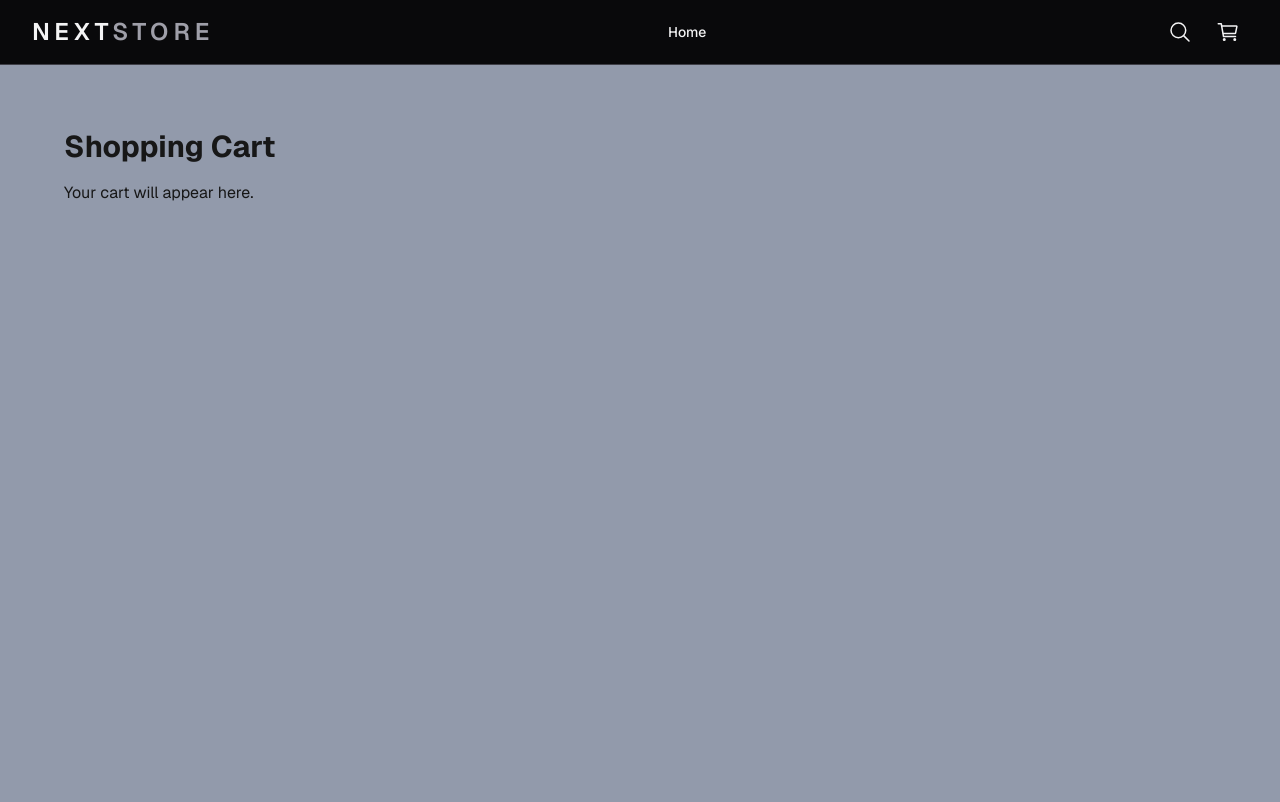
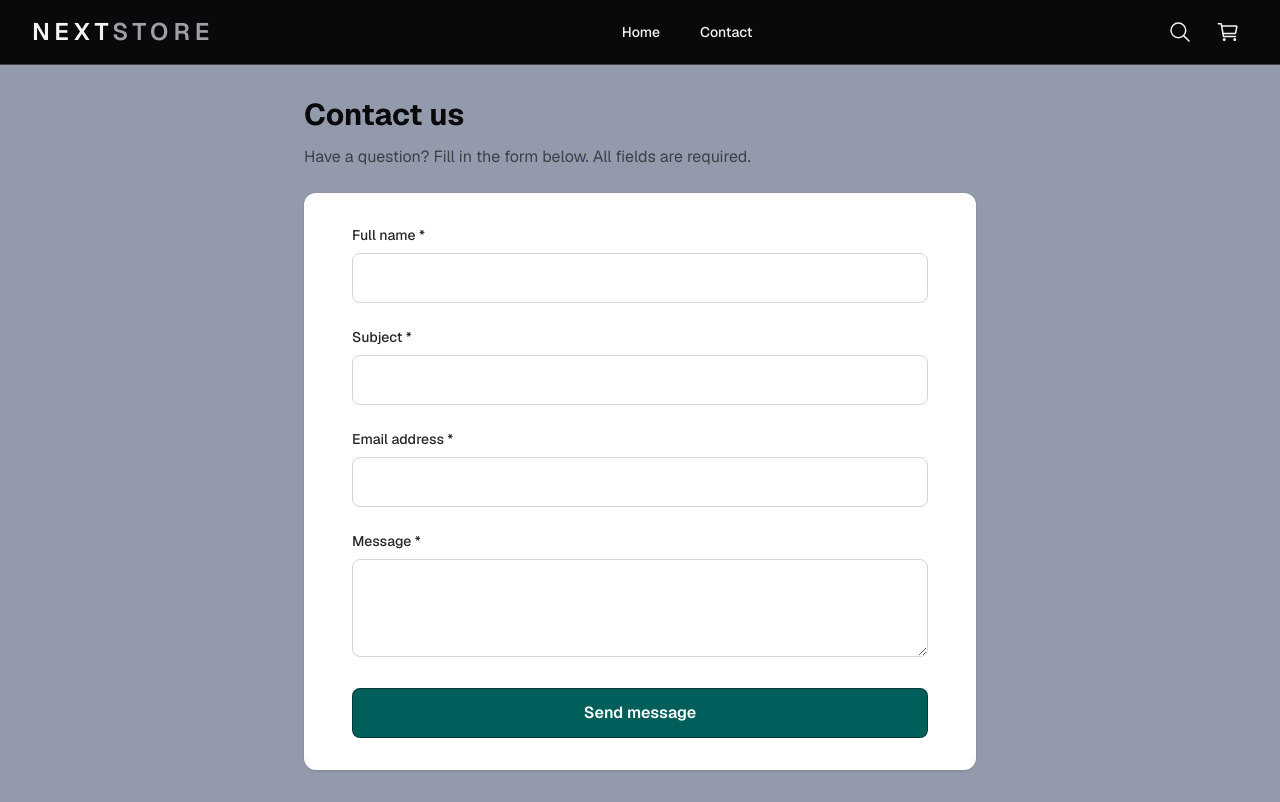
Before and after one commit to miastubb/Mia_Stubb-olsen_jsf_mar25ft, a Next.js app: page /contact in a window 1280 px wide. Built offline with nearby package versions, Linux system fonts and the light colour scheme.

Commit message:
feat: add accessible contact form with validation

```diff
--- /dev/null
+++ b/app/contact/layout.tsx
@@ -0,0 +1,11 @@
+import type { Metadata } from "next";
+import type { ReactNode } from "react";
+
+export const metadata: Metadata = {
+  title: "Contact Us",
+  description: "Get in touch with Next Store using our contact form.",
+};
+
+export default function ContactLayout({ children }: { children: ReactNode }) {
+  return children;
+}
--- a/app/contact/page.tsx
+++ b/app/contact/page.tsx
@@ -1,8 +1,239 @@
-export default function CartPage() {
+"use client";
+
+import { useState, type SubmitEvent } from "react";
+import {
+  validateContactForm,
+  type ContactFormValues,
+} from "@/utils/validateContactForm";
+
+type FieldName = keyof ContactFormValues;
+
+const initialValues: ContactFormValues = {
+  fullName: "",
+  subject: "",
+  email: "",
+  message: "",
+};
+
+const fieldOrder: FieldName[] = ["fullName", "subject", "email", "message"];
+
+const inputClasses =
+  "mt-2 w-full rounded-lg border border-zinc-300 bg-white px-4 py-3 text-zinc-950 focus-visible:outline-2 focus-visible:outline-offset-2 focus-visible:outline-teal-800";
+
+export default function ContactPage() {
+  const [values, setValues] = useState<ContactFormValues>(initialValues);
+  const [touched, setTouched] = useState<Partial<Record<FieldName, boolean>>>(
+    {},
+  );
+  const [hasAttemptedSubmit, setHasAttemptedSubmit] = useState(false);
+  const [isSuccess, setIsSuccess] = useState(false);
+
+  const errors = validateContactForm(values);
+
+  function updateField(field: FieldName, value: string) {
+    setValues((current) => ({
+      ...current,
+      [field]: value,
+    }));
+    setIsSuccess(false);
+  }
+
+  function markTouched(field: FieldName) {
+    setTouched((current) => ({
+      ...current,
+      [field]: true,
+    }));
+  }
+
+  function getFieldError(field: FieldName) {
+    return hasAttemptedSubmit || touched[field] ? errors[field] : undefined;
+  }
+
+  function handleSubmit(event: SubmitEvent<HTMLFormElement>) {
+    event.preventDefault();
+    setHasAttemptedSubmit(true);
+    setIsSuccess(false);
+
+    const firstInvalidField = fieldOrder.find((field) => errors[field]);
+
+    if (firstInvalidField) {
+      const input = event.currentTarget.elements.namedItem(firstInvalidField);
+
+      if (input instanceof HTMLElement) {
+        input.focus();
+      }
+
+      return;
+    }
+
+    setIsSuccess(true);
+  }
+
+  const fullNameError = getFieldError("fullName");
+  const subjectError = getFieldError("subject");
+  const emailError = getFieldError("email");
+  const messageError = getFieldError("message");
+
   return (
-    <main className="flex-1 p-8">
-      <h1 className="text-3xl font-bold">Shopping Cart</h1>
-      <p className="mt-4">Your cart will appear here.</p>
-    </main>
+    <section
+      aria-labelledby="contact-heading"
+      className="mx-auto w-full max-w-2xl"
+    >
+      <h1
+        id="contact-heading"
+        className="mb-3 text-3xl font-bold text-zinc-950"
+      >
+        Contact us
+      </h1>
+
+      <p className="mb-6 text-zinc-700">
+        Have a question? Fill in the form below. All fields are required.
+      </p>
+
+      <div className="rounded-xl bg-white px-6 py-8 shadow-sm sm:px-8 lg:px-12">
+        <div role="status" aria-live="polite" aria-atomic="true">
+          {isSuccess && (
+            <p className="mb-6 rounded-lg border border-teal-700 bg-teal-50 p-4 text-teal-900">
+              Your form passed validation successfully.
+            </p>
+          )}
+        </div>
+
+        {hasAttemptedSubmit && Object.keys(errors).length > 0 && (
+          <p
+            role="alert"
+            className="mb-6 rounded-lg border border-red-300 bg-red-50 p-4 text-red-800"
+          >
+            Please correct the highlighted fields below.
+          </p>
+        )}
+
+        <form noValidate onSubmit={handleSubmit} className="space-y-6">
+          <div>
+            <label
+              htmlFor="fullName"
+              className="block text-sm font-medium text-zinc-800"
+            >
+              Full name *
+            </label>
+
+            <input
+              id="fullName"
+              name="fullName"
+              type="text"
+              autoComplete="name"
+              required
+              minLength={3}
+              value={values.fullName}
+              onChange={(event) => updateField("fullName", event.target.value)}
+              onBlur={() => markTouched("fullName")}
+              aria-invalid={Boolean(fullNameError)}
+              aria-describedby={fullNameError ? "fullName-error" : undefined}
+              className={inputClasses}
+            />
+
+            {fullNameError && (
+              <p id="fullName-error" className="mt-2 text-sm text-red-700">
+                {fullNameError}
+              </p>
+            )}
+          </div>
+
+          <div>
+            <label
+              htmlFor="subject"
+              className="block text-sm font-medium text-zinc-800"
+            >
+              Subject *
+            </label>
+
+            <input
+              id="subject"
+              name="subject"
+              type="text"
+              required
+              minLength={3}
+              value={values.subject}
+              onChange={(event) => updateField("subject", event.target.value)}
+              onBlur={() => markTouched("subject")}
+              aria-invalid={Boolean(subjectError)}
+              aria-describedby={subjectError ? "subject-error" : undefined}
+              className={inputClasses}
+            />
+
+            {subjectError && (
+              <p id="subject-error" className="mt-2 text-sm text-red-700">
+                {subjectError}
+              </p>
+            )}
+          </div>
+
+          <div>
+            <label
+              htmlFor="email"
+              className="block text-sm font-medium text-zinc-800"
+            >
+              Email address *
+            </label>
+
+            <input
+              id="email"
+              name="email"
+              type="email"
+              autoComplete="email"
+              required
+              value={values.email}
+              onChange={(event) => updateField("email", event.target.value)}
+              onBlur={() => markTouched("email")}
+              aria-invalid={Boolean(emailError)}
+              aria-describedby={emailError ? "email-error" : undefined}
+              className={inputClasses}
+            />
+
+            {emailError && (
+              <p id="email-error" className="mt-2 text-sm text-red-700">
+                {emailError}
+              </p>
+            )}
+          </div>
+
+          <div>
+            <label
+              htmlFor="message"
+              className="block text-sm font-medium text-zinc-800"
+            >
+              Message *
+            </label>
+
+            <textarea
+              id="message"
+              name="message"
+              rows={3}
+              required
+              minLength={10}
+              value={values.message}
+              onChange={(event) => updateField("message", event.target.value)}
+              onBlur={() => markTouched("message")}
+              aria-invalid={Boolean(messageError)}
+              aria-describedby={messageError ? "message-error" : undefined}
+              className={`${inputClasses} resize-y`}
+            />
+
+            {messageError && (
+              <p id="message-error" className="mt-2 text-sm text-red-700">
+                {messageError}
+              </p>
+            )}
+          </div>
+
+          <button
+            type="submit"
+            className="w-full cursor-pointer rounded-lg border border-black/40 bg-teal-800 px-6 py-3 font-semibold text-white transition-colors hover:bg-teal-700 focus-visible:outline-2 focus-visible:outline-offset-2 focus-visible:outline-teal-700"
+          >
+            Send message
+          </button>
+        </form>
+      </div>
+    </section>
   );
 }
--- a/components/Navbar.tsx
+++ b/components/Navbar.tsx
@@ -88,6 +88,13 @@ export function Navbar() {
               className="rounded-md px-3 py-2 text-sm font-medium hover:bg-gray-700"
             >
               Home
+            </Link>
+
+            <Link
+              href="/contact"
+              className="rounded-md px-3 py-2 text-sm font-medium hover:bg-gray-700 focus-visible:outline-2 focus-visible:outline-offset-2 focus-visible:outline-white"
+            >
+              Contact
             </Link>
           </div>
 
--- /dev/null
+++ b/utils/validateContactForm.ts
@@ -0,0 +1,47 @@
+export interface ContactFormValues {
+  fullName: string;
+  subject: string;
+  email: string;
+  message: string;
+}
+
+export type ContactFormErrors = Partial<
+  Record<keyof ContactFormValues, string>
+>;
+
+export function validateContactForm(
+  values: ContactFormValues,
+): ContactFormErrors {
+  const errors: ContactFormErrors = {};
+
+  const fullName = values.fullName.trim();
+  const subject = values.subject.trim();
+  const email = values.email.trim();
+  const message = values.message.trim();
+
+  if (!fullName) {
+    errors.fullName = "please enter your full name";
+  } else if (fullName.length < 3) {
+    errors.fullName = "full name must be at least 3 characters long";
+  }
+
+  if (!subject) {
+    errors.subject = "please enter a subject";
+  } else if (subject.length < 3) {
+    errors.subject = "subject must be at least 3 characters long";
+  }
+
+  if (!email) {
+    errors.email = "please enter your email address";
+  } else if (!/^[^\s@]+@[^\s@]+\.[^\s@]+$/.test(email)) {
+    errors.email = "please enter a valid email address";
+  }
+
+  if (!message) {
+    errors.message = "please enter a message";
+  } else if (message.length < 10) {
+    errors.message = "message must be at least 10 characters long";
+  }
+
+  return errors;
+}
```
Also changed, not shown: 1 other file (tests, documents, lock files or other folders).
